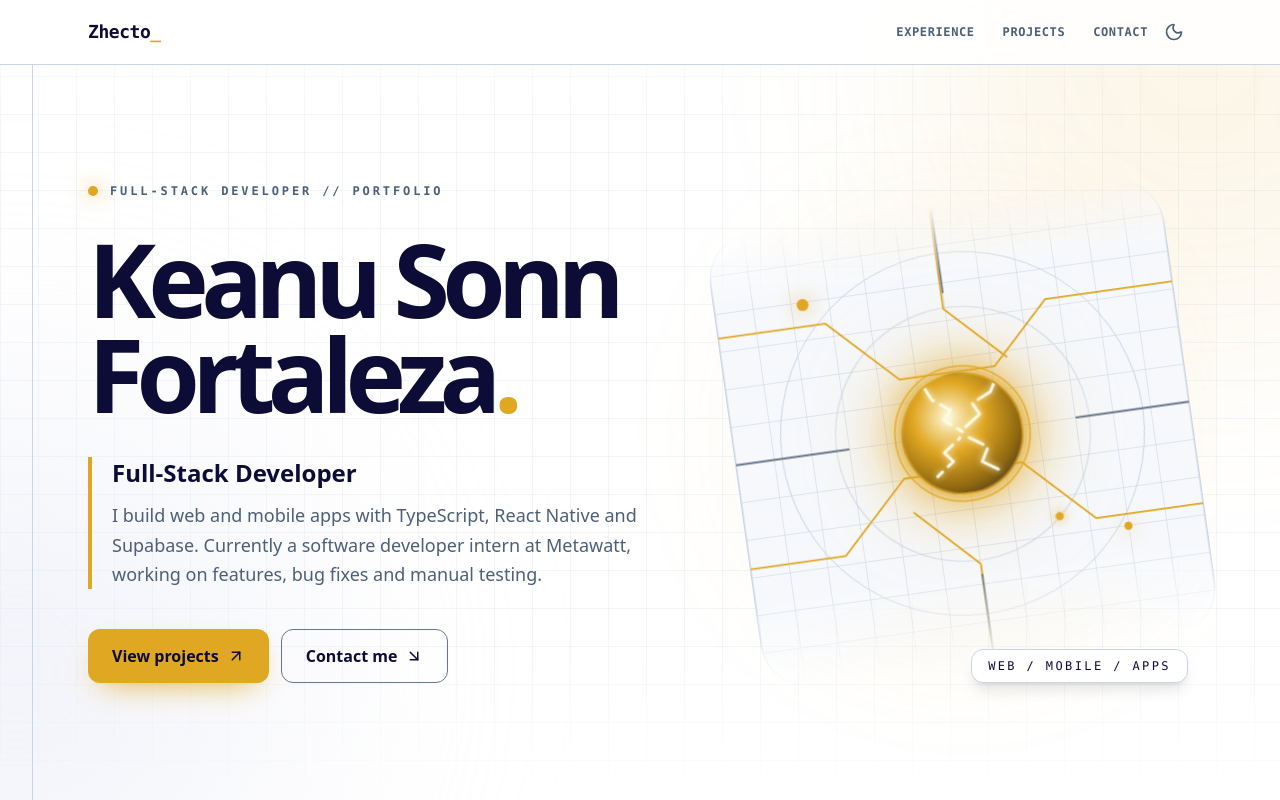
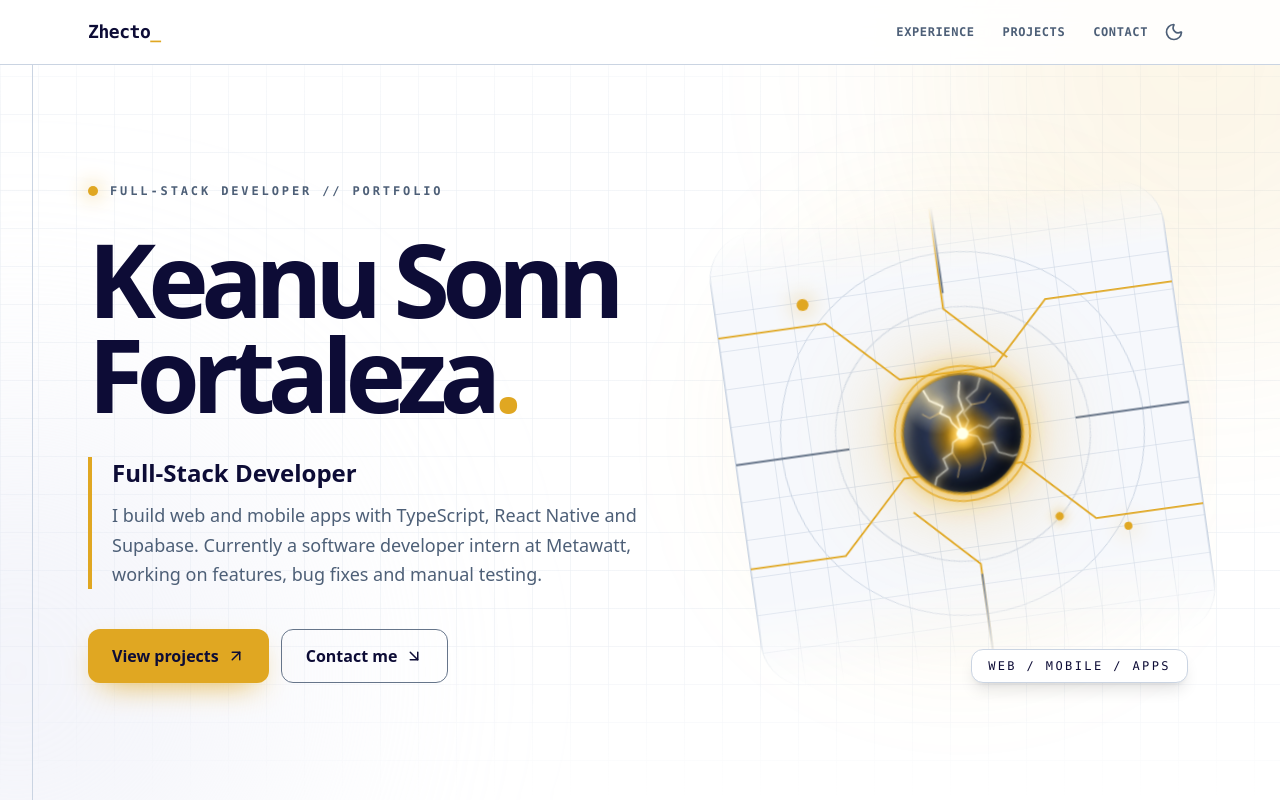
Before and after one commit to Zhecto/my-portfolio, a React (Vite) app: page / in a window 1280 px wide. Shown: the top 800 px of the page. Built offline with nearby package versions, Linux system fonts and the light colour scheme.

Commit message:
Give lightning orb a layered plasma look

```diff
--- a/src/components/Hero.tsx
+++ b/src/components/Hero.tsx
@@ -45,11 +45,16 @@ export const Hero = () => {
           </svg>
           <div className='bg-tertiary/30 absolute inset-[32%] rounded-full blur-2xl' />
           <div className='lightning-core border-tertiary/70 absolute inset-[37%] overflow-hidden rounded-full border-2'>
-            <svg viewBox='0 0 120 120' className='absolute inset-0 size-full fill-none stroke-[#fff9e6] stroke-[3] [stroke-linecap:round] [stroke-linejoin:round]'>
-              <path className='lightning-filament' d='M60 58 43 44 51 35 34 22 28 9' />
-              <path className='lightning-filament' d='M64 54 80 43 74 31 94 22 101 10' style={{ animationDelay: '-1s' }} />
-              <path className='lightning-filament' d='M57 64 39 77 47 87 29 100' style={{ animationDelay: '-2s' }} />
-              <path className='lightning-filament' d='M66 65 84 77 76 91 94 103' style={{ animationDelay: '-3s' }} />
+            <svg viewBox='0 0 120 120' className='absolute inset-0 size-full fill-none'>
+              <circle cx='60' cy='60' r='13' className='plasma-electrode-halo' />
+              <path className='plasma-stream' d='M59 58 51 48 49 42 40 36 44 30 31 22 25 8' />
+              <path className='plasma-stream' d='M62 58 68 48 64 39 73 32 69 25 81 17 86 5' style={{ animationDelay: '-1.2s' }} />
+              <path className='plasma-stream' d='M64 61 75 65 79 74 90 73 94 84 108 90 118 88' style={{ animationDelay: '-2.1s' }} />
+              <path className='plasma-stream' d='M58 63 49 68 47 78 37 83 40 94 28 101 22 116' style={{ animationDelay: '-.8s' }} />
+              <path className='plasma-stream' d='M60 57 57 42 64 36 61 22 64 7' style={{ animationDelay: '-2.8s' }} />
+              <path className='plasma-stream' d='M64 60 78 54 87 58 99 49 114 52' style={{ animationDelay: '-1.7s' }} />
+              <path className='plasma-branch' d='M40 36 29 40 22 35 M73 32 87 31 94 23 M79 74 80 89 74 101 M47 78 53 92 49 104' />
+              <circle cx='60' cy='60' r='6' className='plasma-electrode' />
             </svg>
           </div>
         </div>
--- a/src/index.css
+++ b/src/index.css
@@ -117,11 +117,11 @@ body { font-family: ui-sans-serif, system-ui, sans-serif; }
 }
 
 @keyframes lightning-charge {
-  50% { scale: 1.05; box-shadow: 0 0 0 4px color-mix(in srgb, var(--tertiary) 25%, transparent), 0 0 46px var(--tertiary); }
+  50% { scale: 1.035; filter: brightness(1.12); }
 }
 
-@keyframes lightning-current {
-  50% { stroke-dashoffset: -24; opacity: 1; }
+@keyframes plasma-flicker {
+  50% { opacity: 0.45; }
 }
 
 @layer utilities {
@@ -146,20 +146,29 @@ body { font-family: ui-sans-serif, system-ui, sans-serif; }
     box-shadow: 0 0 12px var(--tertiary);
   }
   .lightning-core {
-    background: radial-gradient(circle at 40% 35%, #fff9db, var(--tertiary) 34%, #8e6710 68%, var(--on-tertiary));
-    box-shadow: 0 0 0 1px var(--tertiary), 0 0 28px var(--tertiary);
+    background:
+      radial-gradient(circle at 32% 21%, #fff9db99, transparent 26%),
+      radial-gradient(circle at 50% 52%, #fff9db 0%, var(--tertiary) 9%, #8e6710 18%, #263049 42%, #060c19 100%);
+    box-shadow: inset 4px 5px 12px #fff9db66, inset -9px -12px 20px #02050acc, 0 0 0 1px var(--tertiary), 0 0 28px var(--tertiary);
     animation: lightning-charge 4s ease-in-out infinite;
   }
-  .lightning-filament {
-    stroke-dasharray: 32 8;
-    filter: drop-shadow(0 0 4px #fff9db);
-    animation: lightning-current 4s ease-in-out infinite;
+  .plasma-stream {
+    stroke: #fff8dd;
+    stroke-width: 1.8;
+    stroke-linecap: round;
+    stroke-linejoin: round;
+    opacity: 0.85;
+    filter: drop-shadow(0 0 3px #fff9db) drop-shadow(0 0 6px var(--tertiary));
+    animation: plasma-flicker 3.4s ease-in-out infinite;
   }
+  .plasma-branch { stroke: #ffd579; stroke-width: 1; stroke-linecap: round; opacity: 0.7; }
+  .plasma-electrode-halo { fill: var(--tertiary); opacity: 0.35; filter: blur(5px); }
+  .plasma-electrode { fill: #fff9db; filter: drop-shadow(0 0 7px #fff9db); }
 }
 
 @media (prefers-reduced-motion: reduce) {
   html { scroll-behavior: auto; }
-  .rise-in, [data-shown='true'] .signal-node, [data-shown='true'] .signal-line, .circuit-trace, .signal-float, .signal-orbit, .lightning-core, .lightning-filament { animation: none; }
+  .rise-in, [data-shown='true'] .signal-node, [data-shown='true'] .signal-line, .circuit-trace, .signal-float, .signal-orbit, .lightning-core, .plasma-stream { animation: none; }
   .signal-line { transform: none; }
   .circuit-trace { stroke-dasharray: none; stroke-dashoffset: 0; }
   .timeline-node { transition: none; }
```
Also changed, not shown: 4 other files (tests, documents, lock files or other folders).
